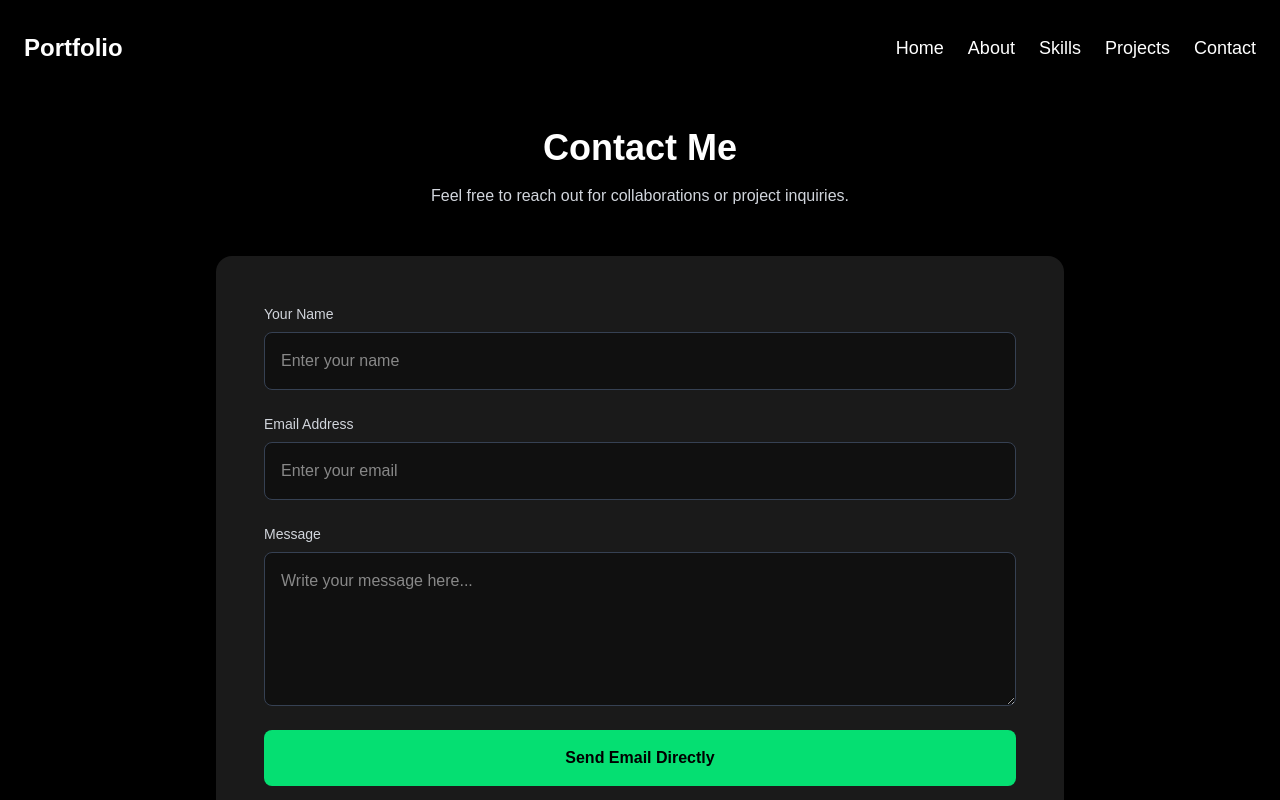
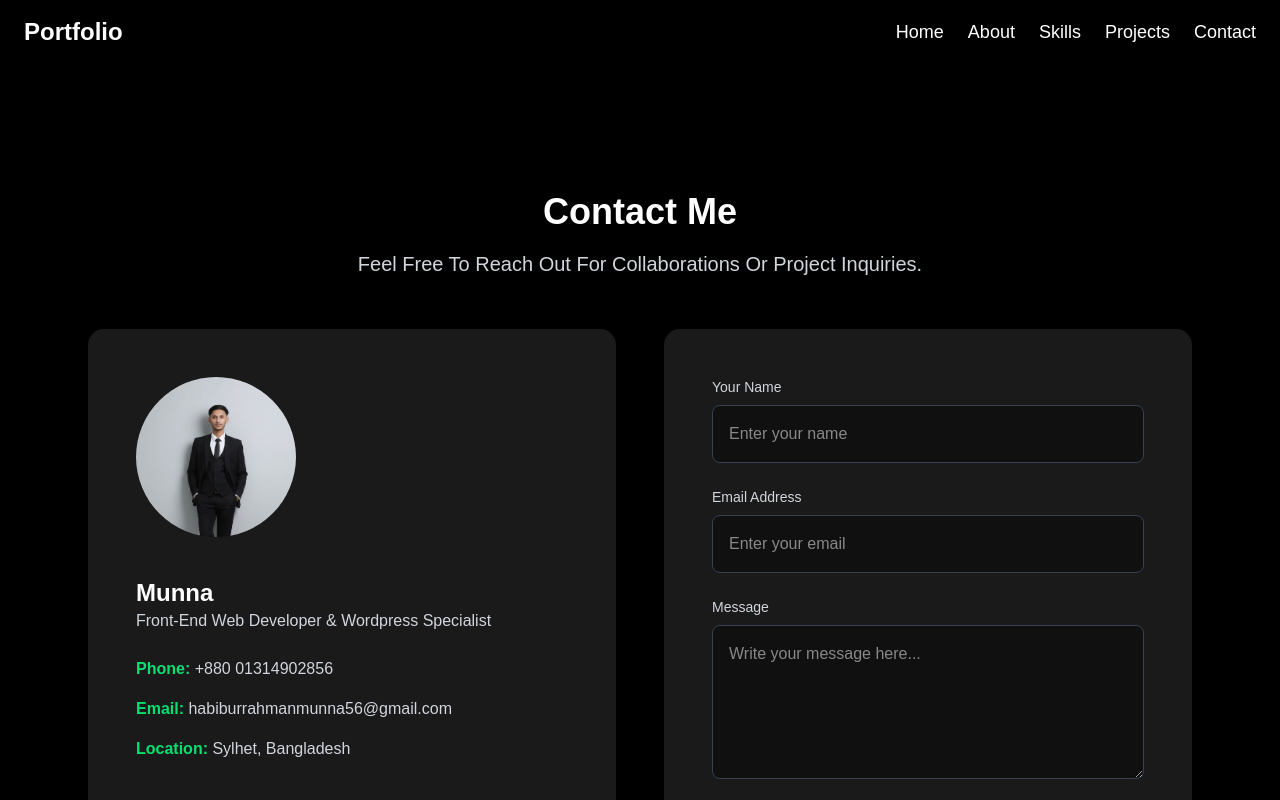
Before and after one commit to habiburrahman56/my-portfolio, a Next.js app: page /contact in a window 1280 px wide. Shown: the top 800 px of the page. Built offline with nearby package versions, Linux system fonts and the light colour scheme.

Commit message:
update Navbar.jsx and page.js

```diff
--- a/src/app/components/Navbar.jsx
+++ b/src/app/components/Navbar.jsx
@@ -6,7 +6,7 @@ export default function Navbar() {
   const [isOpen, setIsOpen] = useState(false);
 
   return (
-    <nav className="w-full fixed top-4 bg-black/60 backdrop-blur-md z-50 overflow-x-hidden">
+    <nav className="w-full top-4 bg-black/60 backdrop-blur-md z-50 overflow-x-hidden">
       <div className="max-w-7xl mx-auto py-4 px-6 flex justify-between items-center">
 
         {/* Logo */}
--- a/src/app/contact/page.js
+++ b/src/app/contact/page.js
@@ -1,3 +1,83 @@
+// import Navbar from "../components/Navbar";
+// import Footer from "../components/Footer";
+
+// export default function Contact() {
+//   return (
+//     <main className="bg-black text-white min-h-screen">
+//       <Navbar />
+
+//       <section className="max-w-4xl mx-auto py-32 px-6">
+//         <div className="text-center mb-12">
+//           <h2 className="text-4xl font-semibold mb-4">Contact Me</h2>
+//           <p className="text-gray-300">
+//             Feel free to reach out for collaborations or project inquiries.
+//           </p>
+//         </div>
+
+//         {/* Contact Form */}
+//         <form className="flex flex-col gap-6 bg-white/10 px-4 py-10 lg:p-12 rounded-2xl backdrop-blur">
+//           {/* Name */}
+//           <div className="flex flex-col text-left">
+//             <label className="text-sm text-gray-300 mb-2">Your Name</label>
+//             <input
+//               type="text"
+//               placeholder="Enter your name"
+//               className="p-4 rounded-lg bg-black/40 border border-gray-700 text-white focus:border-green-400 focus:outline-none"
+//             />
+//           </div>
+
+//           {/* Email */}
+//           <div className="flex flex-col text-left">
+//             <label className="text-sm text-gray-300 mb-2">Email Address</label>
+//             <input
+//               type="email"
+//               placeholder="Enter your email"
+//               className="p-4 rounded-lg bg-black/40 border border-gray-700 text-white focus:border-green-400 focus:outline-none"
+//             />
+//           </div>
+
+//           {/* Message */}
+//           <div className="flex flex-col text-left">
+//             <label className="text-sm text-gray-300 mb-2">Message</label>
+//             <textarea
+//               rows="5"
+//               placeholder="Write your message here..."
+//               className="p-4 rounded-lg bg-black/40 border border-gray-700 text-white focus:border-green-400 focus:outline-none"
+//             ></textarea>
+//           </div>
+
+//           {/* Email Button */}
+//           <button
+//             type="submit"
+//             className="w-full py-4 bg-green-400 text-black font-semibold rounded-lg hover:bg-green-500 transition"
+//           >
+//             Send Email Directly
+//           </button>
+//         </form>
+//       </section>
+
+//       <Footer />
+//     </main>
+//   );
+// }
+
+
+
+
+
+
+
+
+
+
+
+
+
+
+
+
+
+
 import Navbar from "../components/Navbar";
 import Footer from "../components/Footer";
 
@@ -6,17 +86,44 @@ export default function Contact() {
     <main className="bg-black text-white min-h-screen">
       <Navbar />
 
-      <section className="max-w-4xl mx-auto py-32 px-6">
+      <section className="max-w-6xl mx-auto py-32 px-6">
         <div className="text-center mb-12">
-          <h2 className="text-4xl font-semibold mb-4">Contact Me</h2>
-          <p className="text-gray-300">
+          <h2 className="text-4xl font-semibold mb-4 capitalize">Contact Me</h2>
+          <p className="text-gray-300 text-base sm:text-lg md:text-xl leading-relaxed capitalize">
             Feel free to reach out for collaborations or project inquiries.
           </p>
         </div>
 
-        {/* Contact Form */}
+        {/* Two Columns: Desktop/Tablet side by side, Mobile stacked */}
+        <div className="grid grid-cols-1 lg:grid-cols-2 gap-12">
+
+          {/* Left: Profile / Info */}
+          <div className="flex flex-col items-center md:items-start gap-6 bg-white/10 px-6 py-10 lg:p-12 rounded-2xl backdrop-blur text-center">
+            <img
+              src="/my-image.png" // Replace with your image path
+              alt="Munna"
+              className="w-40 h-40 rounded-full object-cover"
+            />
+            <div className="mt-4 text-left w-full">
+              <h3 className="text-2xl font-semibold capitalize"> Munna</h3>
+              <p className="text-gray-300">Front-End Web Developer & Wordpress Specialist</p>
+
+              <div className="mt-6 flex flex-col gap-4 text-gray-300">
+                <p>
+                  <span className="font-semibold text-green-400">Phone:</span> +880 01314902856
+                </p>
+                <p>
+                  <span className="font-semibold text-green-400">Email:</span> habiburrahmanmunna56@gmail.com
+                </p>
+                <p>
+                  <span className="font-semibold text-green-400">Location:</span> Sylhet, Bangladesh
+                </p>
+              </div>
+            </div>
+          </div>
+
+          {/* Right: Contact Form */}
           <form className="flex flex-col gap-6 bg-white/10 px-4 py-10 lg:p-12 rounded-2xl backdrop-blur">
-          {/* Name */}
             <div className="flex flex-col text-left">
               <label className="text-sm text-gray-300 mb-2">Your Name</label>
               <input
@@ -26,7 +133,6 @@ export default function Contact() {
               />
             </div>
 
-          {/* Email */}
             <div className="flex flex-col text-left">
               <label className="text-sm text-gray-300 mb-2">Email Address</label>
               <input
@@ -36,7 +142,6 @@ export default function Contact() {
               />
             </div>
 
-          {/* Message */}
             <div className="flex flex-col text-left">
               <label className="text-sm text-gray-300 mb-2">Message</label>
               <textarea
@@ -46,7 +151,6 @@ export default function Contact() {
               ></textarea>
             </div>
 
-          {/* Email Button */}
             <button
               type="submit"
               className="w-full py-4 bg-green-400 text-black font-semibold rounded-lg hover:bg-green-500 transition"
@@ -54,6 +158,7 @@ export default function Contact() {
               Send Email Directly
             </button>
           </form>
+        </div>
       </section>
 
       <Footer />
```
Lines whose indentation alone changed are shown as unchanged.
